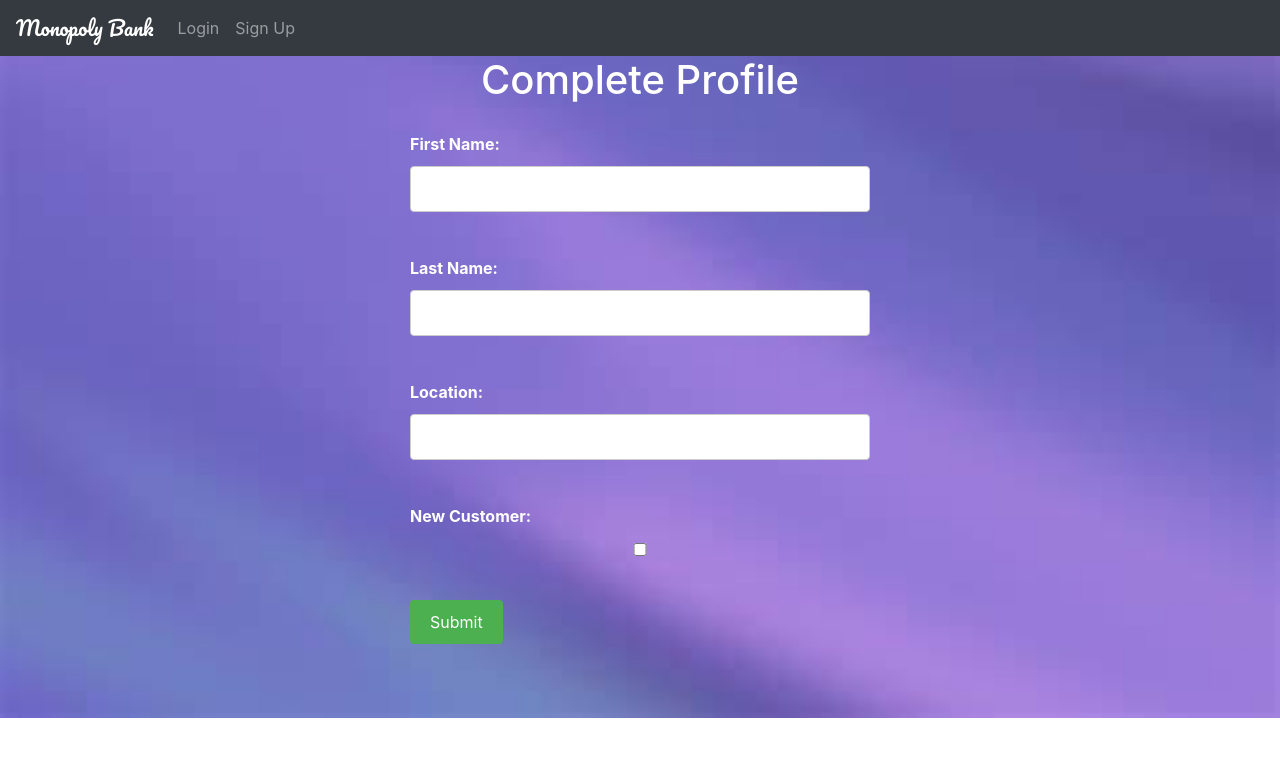
After one commit to robertmonopoly/FuelCostCalculator, a Flask app: page /complete_profile in a window 1280 px wide. The commit adds this page. Shown: the top 757 px of the page. Run offline with Flask 3, Linux system fonts and the light colour scheme; some libraries are stand-ins or nearby versions.

Commit message:
added complete profile

```diff
--- a/flask/website/__init__.py
+++ b/flask/website/__init__.py
@@ -19,7 +19,7 @@ def create_app():
     app.register_blueprint(views, url_prefix='/')
     app.register_blueprint(auth, url_prefix='/')
 
-    from .models import User, Note
+    from .models import User, Note, ClientData
 
     with app.app_context():
         db.create_all()
--- a/flask/website/models.py
+++ b/flask/website/models.py
@@ -18,7 +18,7 @@ class User(db.Model, UserMixin):
 
 class ClientData(db.Model, UserMixin):
     id = db.Column(db.Integer, primary_key=True)
+    first_name = db.Column(db.String(150))
+    last_name = db.Column(db.String(150))
     location = db.Column(db.String(150))
     new_customer = db.Column(db.Boolean)
-    gallons_requested = db.Column(db.Integer)
-    profit_margin = db.Column(db.Integer)
--- a/flask/website/templates/base.html
+++ b/flask/website/templates/base.html
@@ -37,6 +37,39 @@
         .list-group-item {
             color: black;
         }
+        form {
+        max-width: 500px;
+        margin: 0 auto;
+        padding: 20px;
+    }
+
+    label {
+        display: block;
+        margin-bottom: 10px;
+        font-weight: bold;
+    }
+
+    input[type="text"],
+    input[type="checkbox"] {
+        width: 100%;
+        padding: 10px;
+        margin-bottom: 20px;
+        border: 1px solid #ccc;
+        border-radius: 4px;
+    }
+
+    input[type="submit"] {
+        background-color: #4CAF50;
+        color: white;
+        padding: 10px 20px;
+        border: none;
+        border-radius: 4px;
+        cursor: pointer;
+    }
+
+    input[type="submit"]:hover {
+        background-color: #45a049;
+    }
     </style>
   </head>
   <body>
@@ -54,6 +87,7 @@
           <span class="navbar-brand curly-font">Monopoly Bank</span>
           {% if user.is_authenticated %}
           <a class="nav-item nav-link" id="home" href="/">Home</a>
+          <a class="nav-item nav-link" id="complete_profile" href="/complete_profile">Complete Profile</a>
           <a class="nav-item nav-link" id="logout" href="/logout">Logout</a>
           {% else %}
           <a class="nav-item nav-link" id="login" href="/login">Login</a>
--- /dev/null
+++ b/flask/website/templates/complete_profile.html
@@ -0,0 +1,21 @@
+{% extends "base.html" %}
+{% block title %}Complete Profile{% endblock %}
+
+{% block content %}
+<h1 align="center">Complete Profile</h1>
+<form method="POST" action="{{ url_for('views.complete_profile') }}">
+  <label for="first_name">First Name:</label>
+  <input type="text" id="first_name" name="first_name" required><br><br>
+
+  <label for="last_name">Last Name:</label>
+  <input type="text" id="last_name" name="last_name" required><br><br>
+
+  <label for="location">Location:</label>
+  <input type="text" id="location" name="location" required><br><br>
+
+  <label for="new_customer">New Customer:</label>
+  <input type="checkbox" id="new_customer" name="new_customer"><br><br>
+
+  <input type="submit" value="Submit">
+</form>
+{% endblock %}
--- a/flask/website/views.py
+++ b/flask/website/views.py
@@ -1,6 +1,7 @@
-from flask import Blueprint, render_template, request, flash, jsonify
+from flask import Blueprint, render_template, request, flash, jsonify, redirect, url_for
 from flask_login import login_required, current_user
 from .models import Note
+from .models import ClientData
 from . import db
 import json
 
@@ -35,3 +36,20 @@ def delete_note():
             db.session.commit()
 
     return jsonify({})
+
+@views.route('/complete_profile', methods=['GET', 'POST'])
+def complete_profile():
+    if request.method == 'POST':
+        first_name = request.form['first_name']
+        last_name = request.form['last_name']
+        location = request.form['location']
+        new_customer = 'new_customer' in request.form
+
+        client_data = ClientData(first_name=first_name, last_name=last_name, location=location, new_customer=new_customer)
+        db.session.add(client_data)
+        db.session.commit()
+        flash("Profile completed successfully!")
+
+        return redirect(url_for('views.complete_profile', user=current_user))
+
+    return render_template("complete_profile.html", user=current_user)
```
